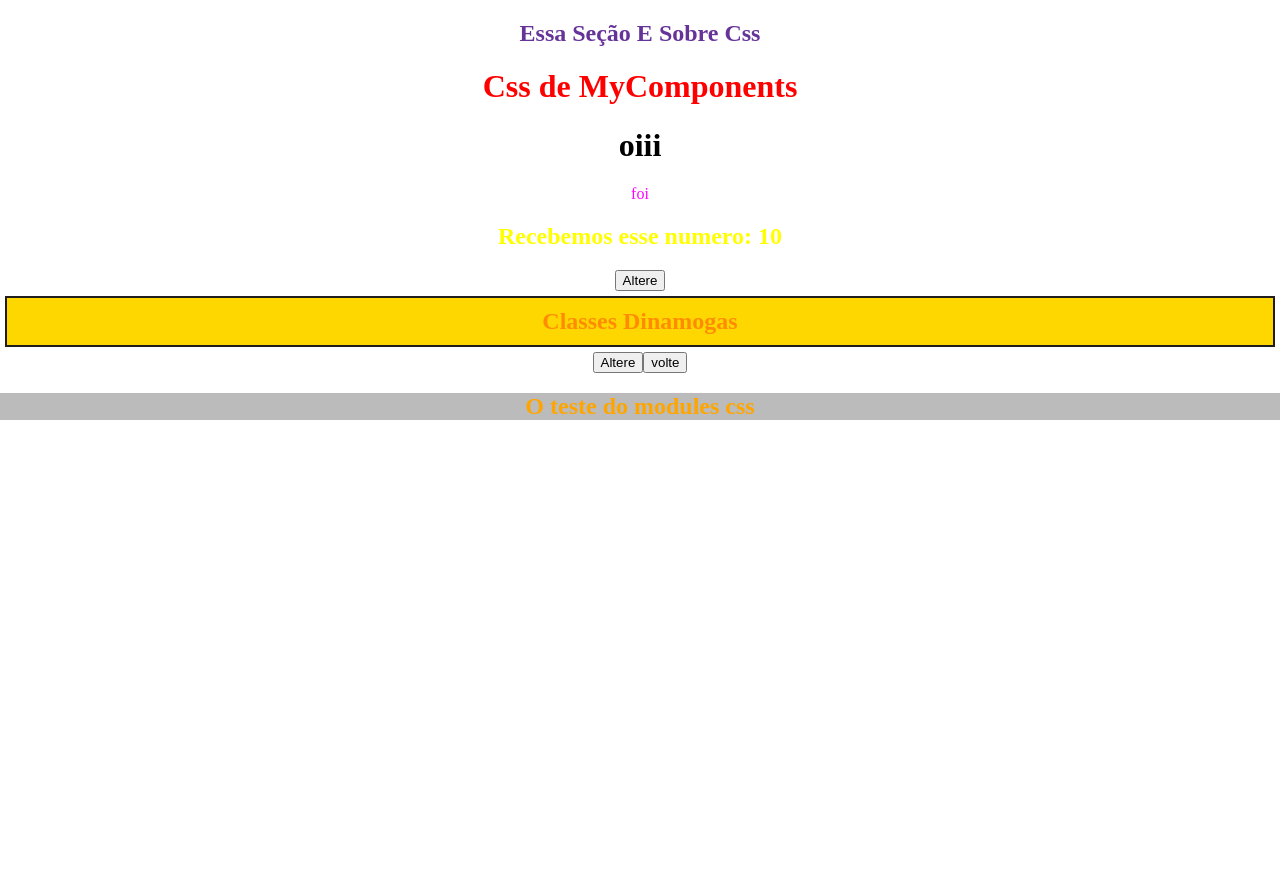
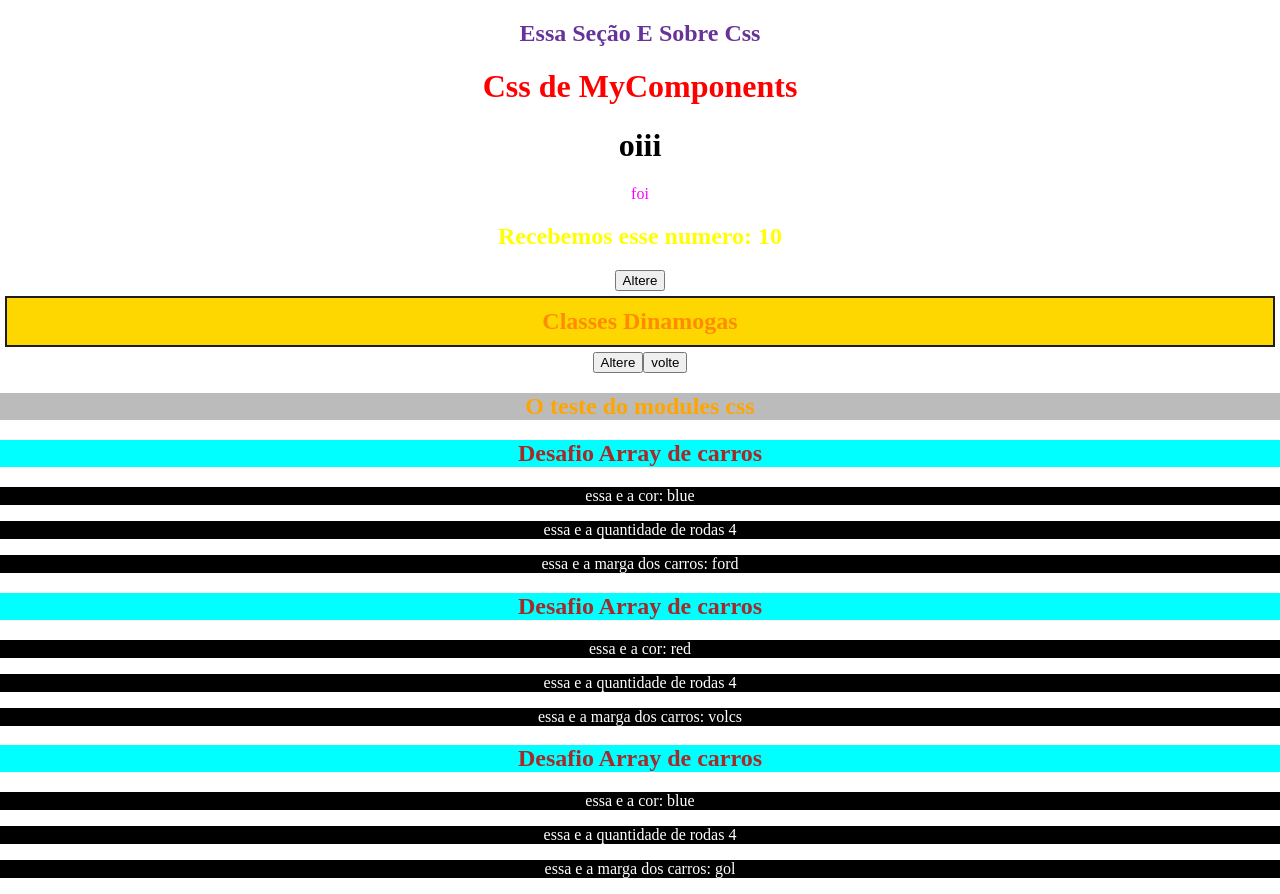
Before and after one commit to Anselmo5/CursoReact, a React (Vite) app in the folder etapa4/: page / in a window 1280 px wide. Before the commit the page ends 800 px from the top, so only its background shows below. Built offline with nearby package versions, Linux system fonts and the light colour scheme.

Commit message:
alteração

```diff
--- a/etapa4/src/App.css
+++ b/etapa4/src/App.css
@@ -0,0 +1,5 @@
+body{
+    margin: 0;
+    padding: 0;
+    border: none;
+}
--- a/etapa4/src/App.jsx
+++ b/etapa4/src/App.jsx
@@ -7,9 +7,18 @@ import Inlinestyle from './components/Inlinestyle'
 import Dinimigandifternario from './components/Dinimigandifternario'
 import DinamigClass from './components/DinamigClass'
 import Mudulos from './components/Titele'
+import Challengecss from './components/Callengecss'
 
 
 function App() {
+
+
+const Carros = [
+  {id: 1,cor : "blue", rodas : 4, marca: 'ford'},
+  {id: 2,cor : "red", rodas : 4, marca: 'volcs'},
+  {id: 3,cor : "blue", rodas : 4, marca: 'gol'},
+]
+
 
   return (
     <>
@@ -26,6 +35,15 @@ function App() {
     {/* Css Modules */}
     <Mudulos/>
     {/* Desafio */}
+
+    {Carros.map(carros =>(
+       <Challengecss
+       key={carros.id}
+       cor={carros.cor}
+       rodas={carros.rodas}
+       marca={carros.marca}
+       />
+    ))}
     </>
   )
 }
--- /dev/null
+++ b/etapa4/src/components/Callengecss.jsx
@@ -0,0 +1,14 @@
+import styles from "./Challengecss.module.css"
+const Challengecss = ({cor,rodas,marca}) => {
+
+  return (
+    <div>
+      <h2 className={styles.test}>Desafio Array de carros</h2>
+      <p className={styles.text}>essa e a cor: {cor}</p>
+      <p className={styles.text}> essa e a quantidade de rodas {rodas}</p>
+      <p className={styles.text}> essa e a marga dos carros: {marca} </p>
+    </div>
+  )
+}
+
+export default Challengecss
--- /dev/null
+++ b/etapa4/src/components/Challengecss.module.css
@@ -0,0 +1,10 @@
+.test{
+    background-color: aqua;
+    color: brown;
+    text-align: center;
+}
+
+.text{
+    background-color: black;
+    color: #fff;
+}
```
Also changed, not shown: etapa4/src/components/challengecss.jsx (deleted, +0 -16 lines), etapa4/src/components/challengecss.module.css (deleted), 1 other file (tests, documents, lock files or other folders).
